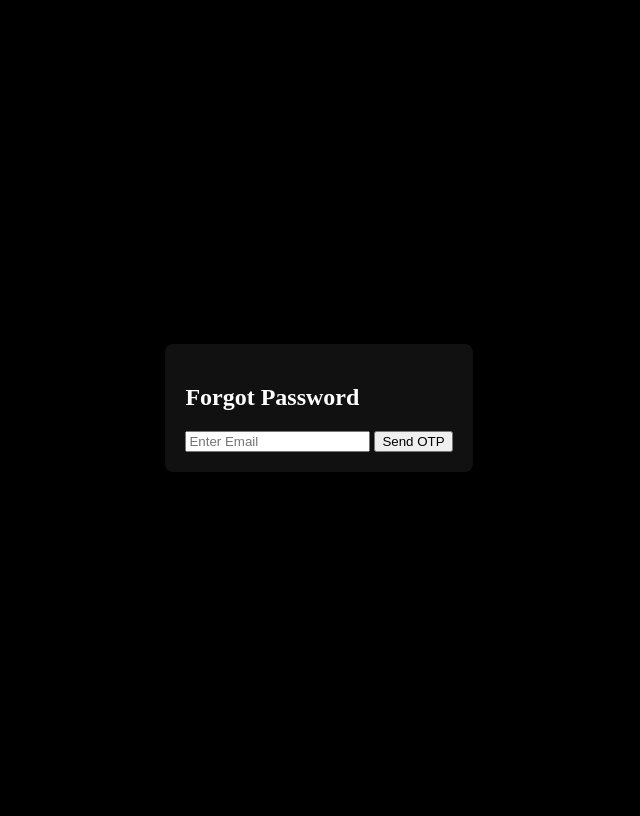
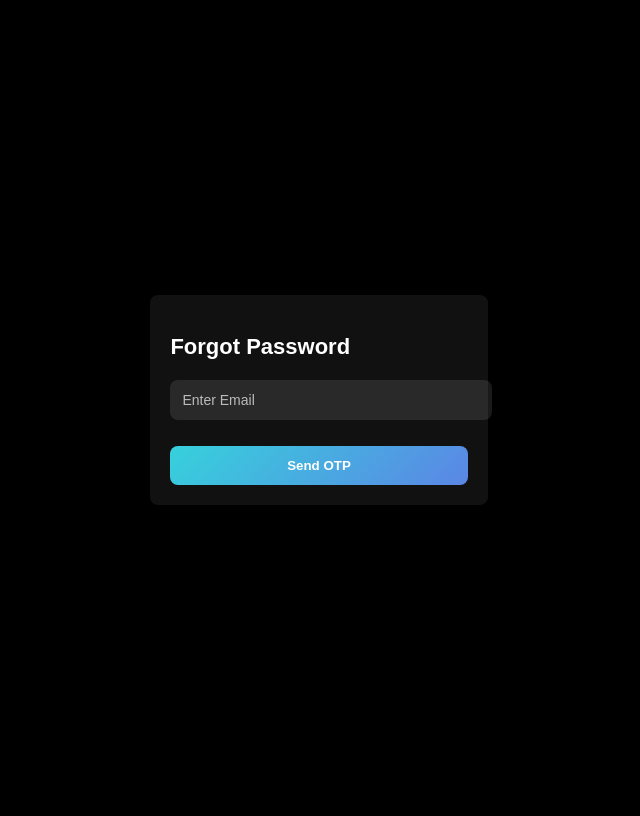
Before and after one commit to asif1-3ahmed/Music, a Flask app: page /forgotpassword in a window 1280 px wide. Shown: the whole page, without its empty margins (321-961 px from the left). After the commit the page ends 505 px from the top, so only its background shows below. Run offline with Flask 3, Linux system fonts and the light colour scheme.

Commit message:
Update forgotpassword.html

```diff
--- a/templates/forgotpassword.html
+++ b/templates/forgotpassword.html
@@ -1,6 +1,71 @@
 <!DOCTYPE html>
 <html lang="en">
-<head><meta charset="UTF-8"><title>Forgot Password</title></head>
+<head><meta charset="UTF-8"><title>Forgot Password</title>
+<style>
+  body {
+  font-family: "Poppins", sans-serif;
+  background: radial-gradient(circle at bottom left, #222, #000);
+  color: #fff;
+  display: flex;
+  justify-content: center;
+  align-items: center;
+  height: 100vh;
+  margin: 0;
+}
+
+.forgot-box {
+  background: rgba(255, 255, 255, 0.05);
+  padding: 40px;
+  border-radius: 14px;
+  width: 350px;
+  text-align: center;
+  backdrop-filter: blur(12px);
+  border: 1px solid rgba(255, 255, 255, 0.1);
+  box-shadow: 0 8px 25px rgba(0, 0, 0, 0.8);
+}
+
+h2 {
+  margin-bottom: 20px;
+  font-size: 22px;
+}
+
+input {
+  width: 100%;
+  padding: 12px;
+  margin-bottom: 16px;
+  border: none;
+  border-radius: 8px;
+  background: rgba(255, 255, 255, 0.1);
+  color: #fff;
+  font-size: 14px;
+  outline: none;
+}
+
+input::placeholder {
+  color: #bbb;
+}
+
+button {
+  width: 100%;
+  padding: 12px;
+  border: none;
+  border-radius: 8px;
+  background: linear-gradient(135deg, #36d1dc, #5b86e5);
+  color: #fff;
+  font-weight: 600;
+  cursor: pointer;
+  margin-top: 10px;
+  transition: 0.3s ease;
+}
+
+button:hover {
+  background: linear-gradient(135deg, #5b86e5, #36d1dc);
+  transform: scale(1.03);
+  box-shadow: 0 0 15px #36d1dc;
+}
+
+</style>
+</head>
 <body style="background:#000; color:#fff; display:flex; justify-content:center; align-items:center; height:100vh;">
   <form action="/send-otp" method="POST" style="background:#111; padding:20px; border-radius:8px;">
     <h2>Forgot Password</h2>
```
